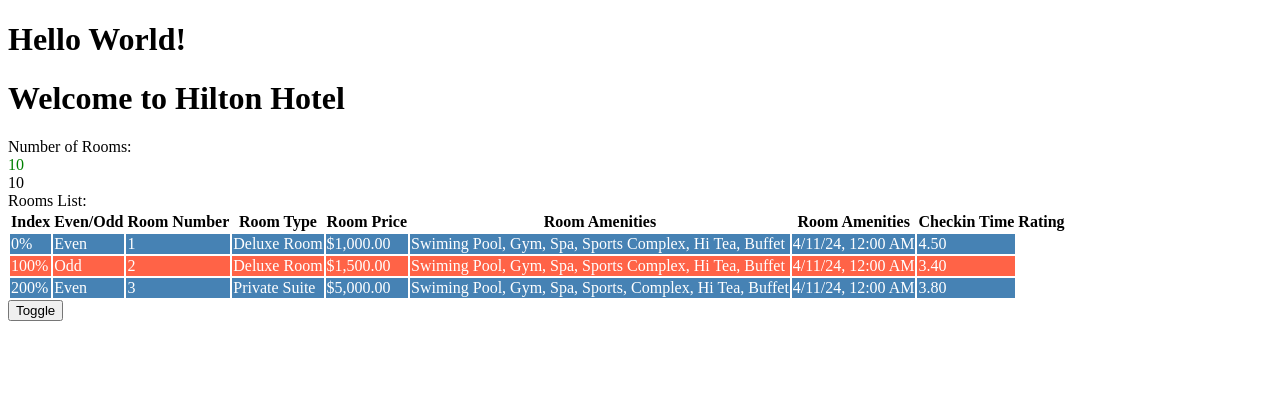
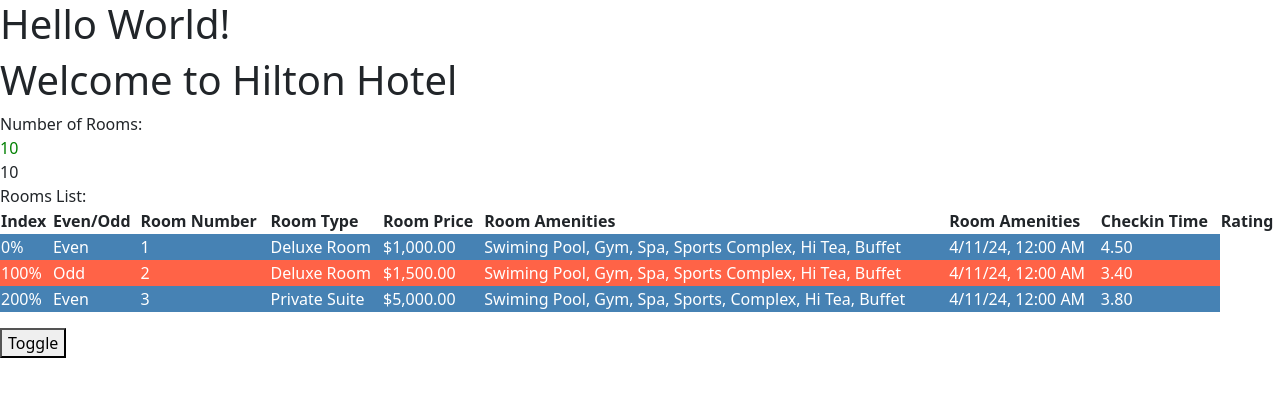
Before and after one commit to KingsLandingCS/HotelInventoryApp, an Angular app: page / in a window 1280 px wide. Shown: the top 396 px of the page. Built offline with nearby package versions, Linux system fonts and the light colour scheme.

Commit message:
learning

```diff
--- a/package.json
+++ b/package.json
@@ -18,6 +18,8 @@
     "@angular/platform-browser": "^16.2.0",
     "@angular/platform-browser-dynamic": "^16.2.0",
     "@angular/router": "^16.2.0",
+    "bootstrap": "^5.2.3",
+    "ngx-bootstrap": "^11.0.2",
     "rxjs": "~7.8.0",
     "tslib": "^2.3.0",
     "zone.js": "~0.13.0"
--- a/src/app/app.module.ts
+++ b/src/app/app.module.ts
@@ -4,6 +4,7 @@
 import { AppRoutingModule } from './app-routing.module';
 import { AppComponent } from './app.component';
 import { RoomsComponent } from './rooms/rooms.component';
+import { BrowserAnimationsModule } from '@angular/platform-browser/animations';
 
 @NgModule({
   declarations: [
@@ -12,7 +13,8 @@
   ],
   imports: [
     BrowserModule,
-    AppRoutingModule
+    AppRoutingModule,
+    BrowserAnimationsModule
   ],
   providers: [],
   bootstrap: [AppComponent]
--- a/src/app/rooms/rooms.component.html
+++ b/src/app/rooms/rooms.component.html
@@ -14,7 +14,7 @@
 <div *ngIf="rooms.availableRooms > 0">
   Rooms List:
   <!-- {{roomList}} -->
-  <table>
+  <table class="table">
     <tr>
       <th>Index</th>
       <th>Even/Odd</th>
@@ -27,7 +27,7 @@
       <th>Rating</th>
     </tr>
     <tr [ngClass]="e? 'even' : 'odd'"
-      *ngFor="let room of roomList | slice : 0:3; let e=even; let o=odd; let i=index; ">
+      *ngFor="let room of roomList | slice : 0:3; let e=even; let o=odd; let i=index;">
       <td>{{i | percent}}</td>
       <td>{{e ? 'Even' : 'Odd'}}</td>
       <td>{{room.roomNumber}}</td>
@@ -35,7 +35,7 @@
       <td>{{room.price | currency}}</td>
       <td>{{room.amenities | titlecase}}</td>
       <td>{{room.checkInTime | date : 'M/d/yy, h:mm a'}}</td>
-      <td>{{room.rating | number : '1.2-2'}}</td>
+      <td>{{room.rating | number : '1.2-2' : 'en-us'}}</td>
     </tr>
   </table>
 </div>
--- a/src/styles.scss
+++ b/src/styles.scss
@@ -1 +1,10 @@
 /* You can add global styles to this file, and also import other style files */
+
+/* Importing Bootstrap SCSS file. */
+@import "./node_modules/bootstrap/scss/bootstrap";
+
+/* Importing Datepicker SCSS file. */
+@import "node_modules/ngx-bootstrap/datepicker/bs-datepicker";
+
+// Bootstrap
+@import '~bootstrap/dist/css/bootstrap.min.css';
```
Also changed, not shown: 1 other file (tests, documents, lock files or other folders).
